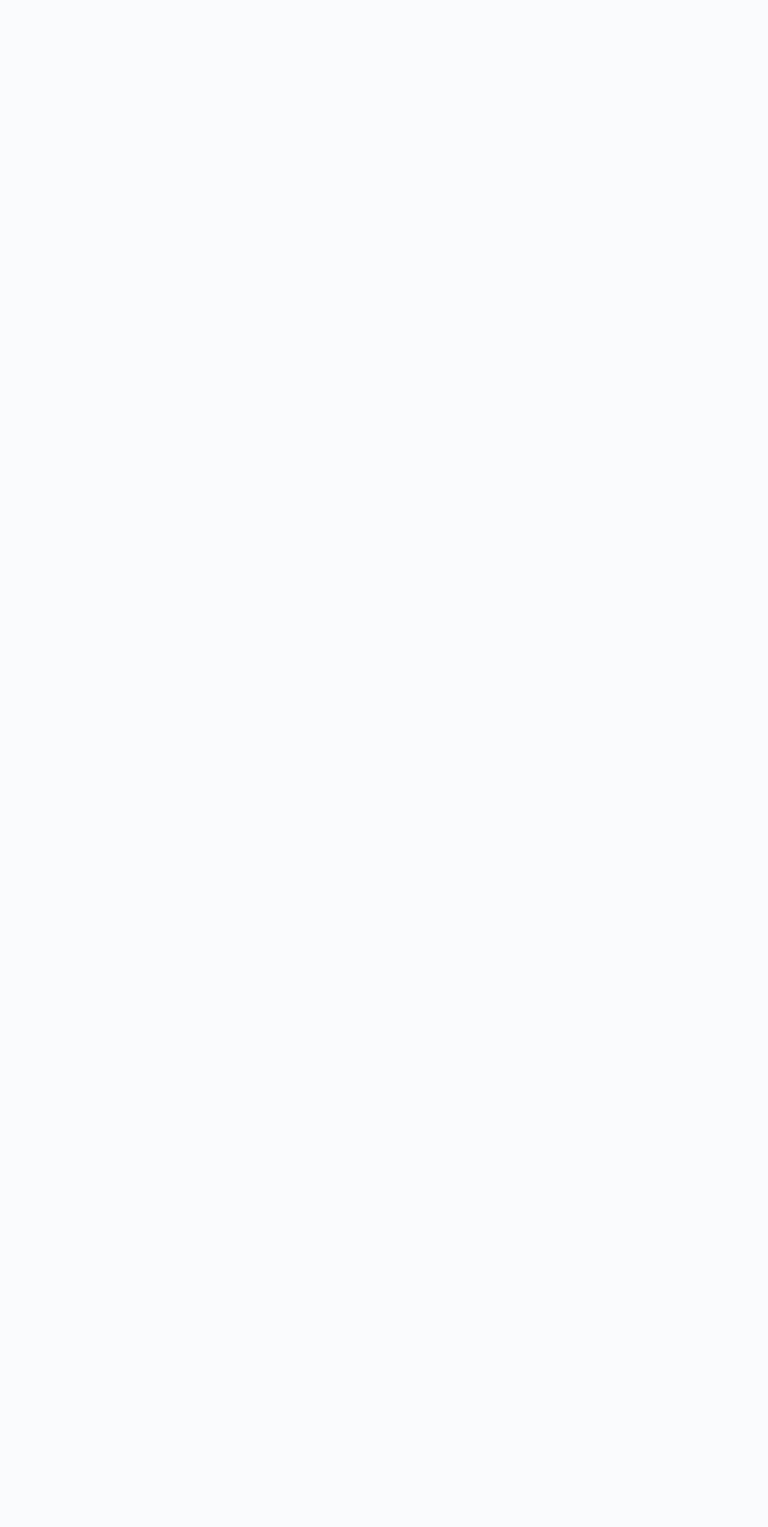
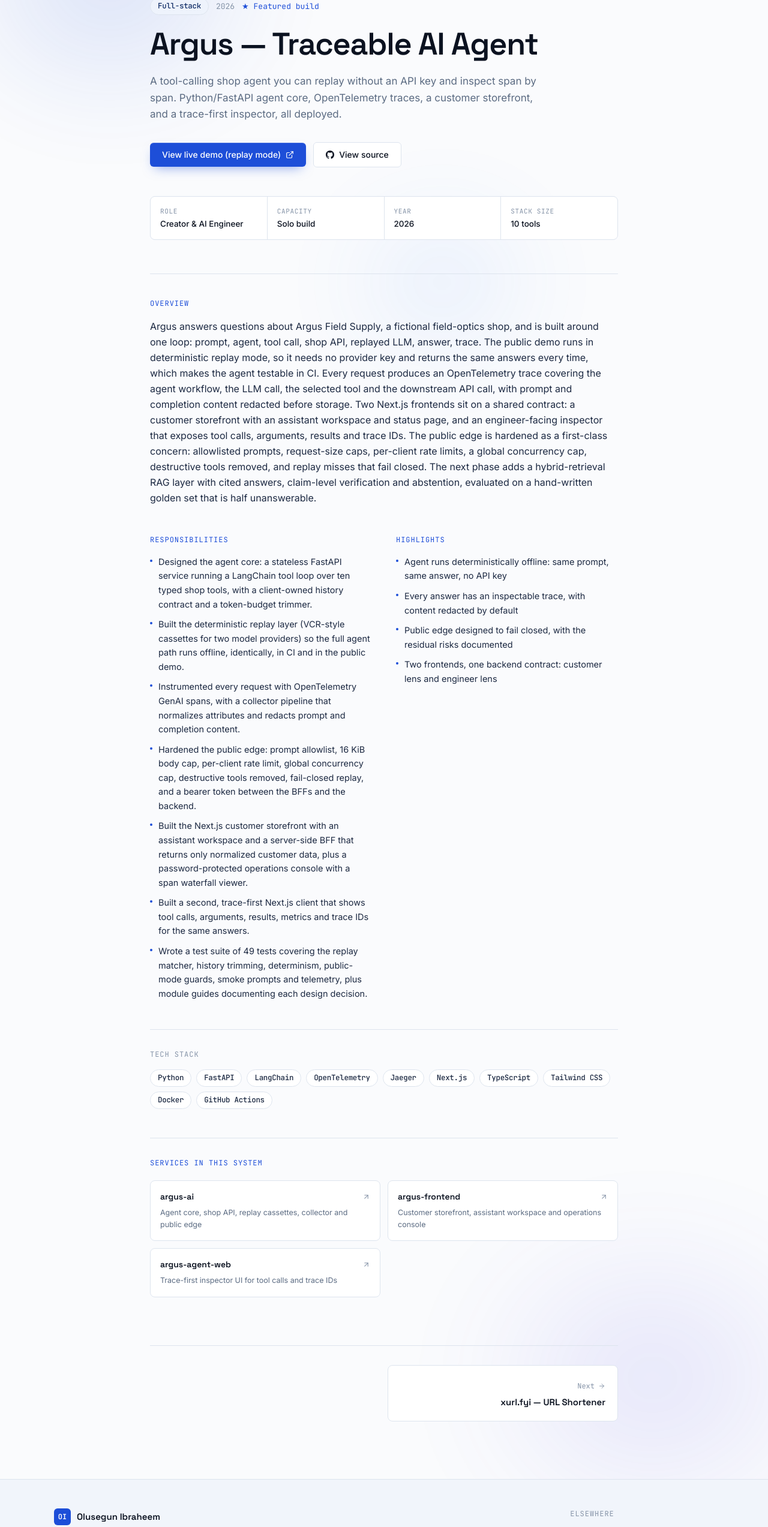
Before and after one commit to codedsultan/portfolio, a Next.js app: page /projects/argus in a window 1280 px wide. Before the commit this address had no page. Shown: the part 220-2766 px from the top of the page at 60% size. Before the commit the page ends 800 px from the top, so only its background shows below. Built offline with nearby package versions, Linux system fonts and the light colour scheme.

Commit message:
wip-updates

```diff
--- a/data/profile.ts
+++ b/data/profile.ts
@@ -1,40 +1,39 @@
-
 export const profile = {
   name: 'Olusegun Ibraheem',
   username: 'codesultan',
   initials: 'OI',
-  headline: 'Software Engineer & Engineering Lead',
+  headline: 'Full-Stack & AI Engineer · Engineering Lead',
   location: 'Calgary, Alberta, Canada',
   email: 'codesultan369@gmail.com',
-  phone: '+1 (587) 971-9955',
-  bio: '9+ years directing high-concurrency backend systems, event-driven microservices, and full-stack platforms. Proven track record shipping 15+ production applications, leading multi-cloud infrastructure, and deploying production AI pipelines and RAG systems.',
+  bio: '9+ years shipping full-stack products in fintech and global workforce software. Now focused on AI features that are measurable, observable and safe: RAG, agents, evals and tracing, built on production-grade backends.',
   availability: 'Open to senior / lead engineering roles',
   resumeUrl: '/Olusegun_Ibraheem_Resume.pdf',
 };
 
 export const hero = {
-  eyebrow: 'Full-Stack Engineer · Calgary, AB',
+  eyebrow: 'Full-Stack & AI Engineer · Calgary, AB',
   prefix: "Hi, I'm",
   name: 'Olusegun Ibraheem',
-  headline: 'I architect systems that scale — and ship them to production.',
+  headline: 'I ship full-stack products, and AI features you can measure, trace and trust.',
   intro:
-    'Senior Full-Stack Engineer with 9+ years delivering microservices, event-driven architecture, and cloud-native platforms in fintech and global workforce software. From system design to Grafana dashboards, I own the full delivery lifecycle.',
+    'Senior engineer with 9+ years across fintech and global workforce platforms. I build the product end to end (React and Next.js, Python, Go and Node backends, AWS) and treat the AI layer like any other production system: replayable, tested, traced and honest about what it does not know.',
   primaryCta: { label: 'View selected work', target: '#work' },
   secondaryCta: { label: 'Get in touch', target: '#contact' },
   shipping: [
-    { label: 'xurl.fyi', detail: 'URL shortener', href: 'https://xurl.fyi/' },
-    { label: 'InnerMost', detail: 'Mind-reading game', href: 'https://innermost.live/' },
+    // TODO: confirm the live Argus URL before deploying
+    { label: 'Argus', detail: 'Traceable AI agent', href: 'https://argus.xurl.fyi' },
+    { label: 'WriterIX', detail: 'Multi-tenant AI SaaS', href: 'https://writerix.xurl.fyi/' },
     { label: 'Veci CRM', detail: 'Multi-tenant CRM', href: 'https://app-crm.xurl.fyi/' },
-    { label: 'DocMind', detail: 'RAG doc platform', href: 'https://github.com/codedsultan/docmind' },
+    { label: 'xurl.fyi', detail: 'Go URL shortener', href: 'https://xurl.fyi/' },
   ],
 };
 
 export const about = {
   eyebrow: '01 — Profile',
   title: 'About',
-  tagline: 'Turning complex, ambiguous problems into production-grade distributed systems.',
+  tagline: 'Production full-stack engineering, with AI held to the same standard as everything else.',
   summary:
-    'I\'m a Senior Full-Stack Engineer with 9+ years architecting and shipping production systems for fintech and global workforce platforms. My background spans event-driven microservices in Node.js, NestJS, and Laravel; React and Next.js on the front end; and the AWS / Docker / CI-CD layer that gets everything reliably into production. I care deeply about system design, TDD, observability, and raising the engineering bar on every team I join.',
+    "I'm a Senior Full-Stack Engineer with 9+ years architecting and shipping production systems for fintech and global workforce platforms. My core is event-driven backends in Python, Node and Laravel, React and Next.js on the front end, and the AWS, Docker and CI/CD layer that gets it all into production. Over the last few years I've moved into AI engineering: RAG pipelines, stateful LangGraph agents, and the tooling that makes them trustworthy, including deterministic replay, trace-based evals and OpenTelemetry. I care about system design, testing and observability, and about leaving every team's engineering bar higher than I found it.",
   //— currently serving as Engineering Lead at Tech1M while experimenting product ideas on the side.',
   metrics: [
     { value: '9+', label: 'Years of experience' },
@@ -59,9 +58,9 @@ export const footer = {
 };
 
 export const seo = {
-  title: 'Olusegun Ibraheem — Software Engineer',
+  title: 'Olusegun Ibraheem — Full-Stack & AI Engineer',
   description:
-    'Senior Full-Stack Engineer with 9+ years building microservices and event-driven systems for fintech and global workforce platforms across AWS, GCP, and Azure. Based in Calgary, Alberta.',
+    'Senior full-stack engineer building production web platforms and trustworthy AI systems: RAG, agents, evals and observability. 9+ years in fintech and global workforce software. Based in Calgary, Alberta.',
   keywords: [
     'Olusegun Ibraheem',
     'full stack engineer',
@@ -75,6 +74,15 @@ export const seo = {
     'AWS',
     'Calgary software engineer',
     'fintech engineer',
+    'AI engineer',
+    'full stack AI engineer',
+    'RAG',
+    'LangGraph',
+    'LangChain',
+    'LLM agents',
+    'OpenTelemetry',
+    'Python',
+    'Next.js',
   ],
   siteUrl: 'https://codesultan.xurl.fyi',
 };
--- a/data/projects.ts
+++ b/data/projects.ts
@@ -27,6 +27,61 @@ export interface Project {
 
 export const projects: Project[] = [
   {
+    slug: 'argus',
+    title: 'Argus — Traceable AI Agent',
+    description:
+      'A tool-calling shop agent you can replay without an API key and inspect span by span. Python/FastAPI agent core, OpenTelemetry traces, a customer storefront, and a trace-first inspector, all deployed.',
+    fullDescription:
+      'Argus answers questions about Argus Field Supply, a fictional field-optics shop, and is built around one loop: prompt, agent, tool call, shop API, replayed LLM, answer, trace. The public demo runs in deterministic replay mode, so it needs no provider key and returns the same answers every time, which makes the agent testable in CI. Every request produces an OpenTelemetry trace covering the agent workflow, the LLM call, the selected tool and the downstream API call, with prompt and completion content redacted before storage. Two Next.js frontends sit on a shared contract: a customer storefront with an assistant workspace and status page, and an engineer-facing inspector that exposes tool calls, arguments, results and trace IDs. The public edge is hardened as a first-class concern: allowlisted prompts, request-size caps, per-client rate limits, a global concurrency cap, destructive tools removed, and replay misses that fail closed. The next phase adds a hybrid-retrieval RAG layer with cited answers, claim-level verification and abstention, evaluated on a hand-written golden set that is half unanswerable.',
+    technologies: [
+      'Python', 'FastAPI', 'LangChain', 'OpenTelemetry', 'Jaeger',
+      'Next.js', 'TypeScript', 'Tailwind CSS',
+      'Docker', 'GitHub Actions',
+    ],
+    category: 'fullstack',
+    githubUrl: 'https://github.com/codedsultan/argus-ai',
+    // TODO: confirm the live Argus URL before deploying
+    liveUrl: 'https://argus.xurl.fyi',
+    liveUrlLabel: 'View live demo (replay mode)',
+    isFeatured: true,
+    sortOrder: 1,
+    year: '2026',
+    role: 'Creator & AI Engineer',
+    capacity: 'Solo build',
+    responsibilities: [
+      'Designed the agent core: a stateless FastAPI service running a LangChain tool loop over ten typed shop tools, with a client-owned history contract and a token-budget trimmer.',
+      'Built the deterministic replay layer (VCR-style cassettes for two model providers) so the full agent path runs offline, identically, in CI and in the public demo.',
+      'Instrumented every request with OpenTelemetry GenAI spans, with a collector pipeline that normalizes attributes and redacts prompt and completion content.',
+      'Hardened the public edge: prompt allowlist, 16 KiB body cap, per-client rate limit, global concurrency cap, destructive tools removed, fail-closed replay, and a bearer token between the BFFs and the backend.',
+      'Built the Next.js customer storefront with an assistant workspace and a server-side BFF that returns only normalized customer data, plus a password-protected operations console with a span waterfall viewer.',
+      'Built a second, trace-first Next.js client that shows tool calls, arguments, results, metrics and trace IDs for the same answers.',
+      'Wrote a test suite of 49 tests covering the replay matcher, history trimming, determinism, public-mode guards, smoke prompts and telemetry, plus module guides documenting each design decision.',
+    ],
+    highlights: [
+      'Agent runs deterministically offline: same prompt, same answer, no API key',
+      'Every answer has an inspectable trace, with content redacted by default',
+      'Public edge designed to fail closed, with the residual risks documented',
+      'Two frontends, one backend contract: customer lens and engineer lens',
+    ],
+    services: [
+      {
+        name: 'argus-ai',
+        repo: 'https://github.com/codedsultan/argus-ai',
+        description: 'Agent core, shop API, replay cassettes, collector and public edge',
+      },
+      {
+        name: 'argus-frontend',
+        repo: 'https://github.com/codedsultan/argus-frontend',
+        description: 'Customer storefront, assistant workspace and operations console',
+      },
+      {
+        name: 'argus-agent-web',
+        repo: 'https://github.com/codedsultan/argus-agent-web',
+        description: 'Trace-first inspector UI for tool calls and trace IDs',
+      },
+    ],
+  },
+  {
     slug: 'xurl-fyi',
     title: 'xurl.fyi — URL Shortener',
     description:
@@ -38,7 +93,7 @@ export const projects: Project[] = [
     githubUrl: null,
     liveUrl: 'https://xurl.fyi/',
     isFeatured: true,
-    sortOrder: 1,
+    sortOrder: 2,
     year: '2026',
     role: 'Full-Stack Engineer',
     capacity: 'Product build',
@@ -67,7 +122,7 @@ export const projects: Project[] = [
     githubUrl: null,
     liveUrl: 'https://innermost.live/',
     isFeatured: true,
-    sortOrder: 2,
+    sortOrder: 3,
     year: '2025–present',
     role: 'Creator & Full-Stack Engineer',
     capacity: 'Solo build — personal project',
@@ -105,7 +160,7 @@ export const projects: Project[] = [
     githubUrl: 'https://github.com/codedsultan/docmind',
     liveUrl: null,
     isFeatured: true,
-    sortOrder: 3,
+    sortOrder: 4,
     year: '2025–present',
     role: 'Creator & AI Engineer',
     capacity: 'Portfolio project',
@@ -203,7 +258,7 @@ export const projects: Project[] = [
     websiteUrl: 'https://crm.xurl.fyi/',
     demoUrl: 'https://demo-crm.xurl.fyi/',
     isFeatured: true,
-    sortOrder: 4,
+    sortOrder: 5,
     year: '2024–present',
     role: 'Freelance Software Engineer',
     capacity: 'Solo build · ongoing maintenance',
@@ -243,7 +298,7 @@ export const projects: Project[] = [
     websiteUrl: 'https://writerix.xurl.fyi/',
     demoUrl: 'https://demo-writerix.xurl.fyi/',
     isFeatured: true,
-    sortOrder: 5,
+    sortOrder: 6,
     year: '2026',
     role: 'Architect & Full-Stack Engineer',
     capacity: 'Solo build',
--- a/data/skills.ts
+++ b/data/skills.ts
@@ -38,7 +38,21 @@ export const skillGroups: SkillGroup[] = [
   {
     category: 'observability',
     label: 'Observability',
-    skills: ['Grafana', 'System Monitoring', 'Production Dashboards'],
+    skills: ['Grafana', 'OpenTelemetry', 'Jaeger', 'System Monitoring', 'Production Dashboards'],
+  },
+  {
+    category: 'ai',
+    label: 'AI & Agents',
+    skills: [
+      'RAG pipelines',
+      'LangGraph',
+      'LangChain',
+      'pgvector',
+      'Tool-calling agents',
+      'LLM evals & replay testing',
+      'OpenTelemetry (GenAI spans)',
+      'Prompt-injection hardening',
+    ],
   },
 ];
 
```
Also changed, not shown: 2 other files (tests, documents, lock files or other folders).
